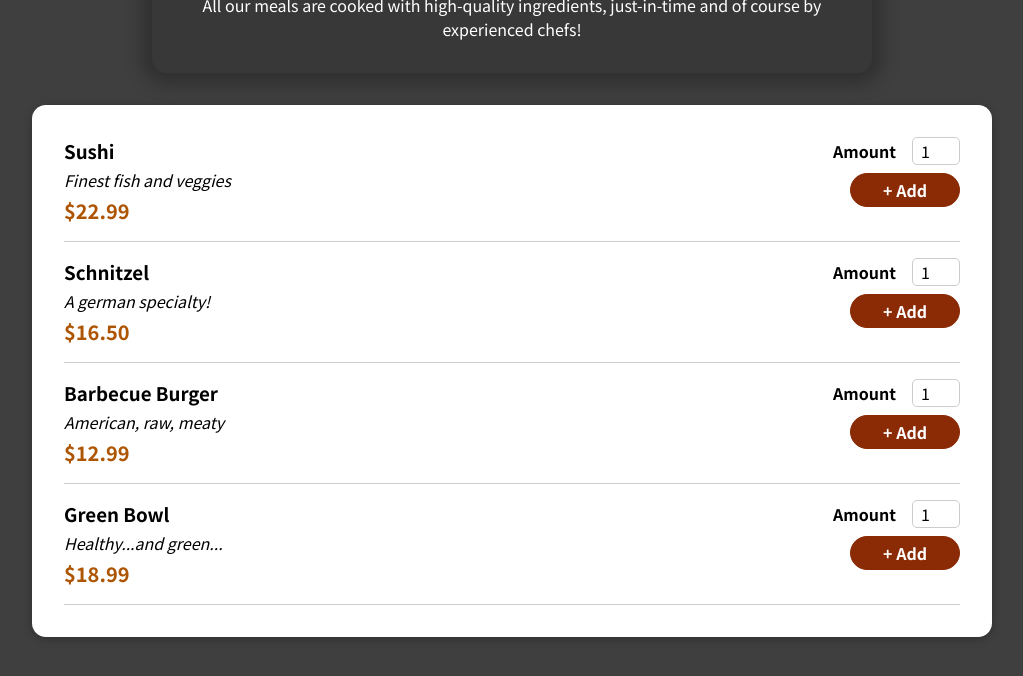
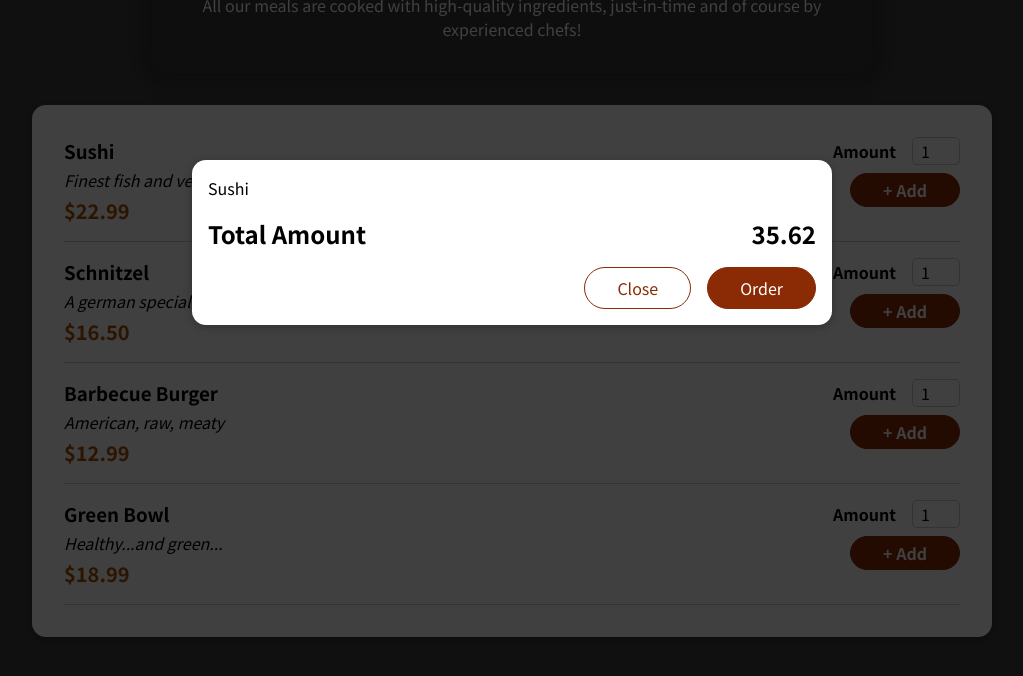
Before and after one commit to yunusemreaksu/react-demo-project-food-order-app, a React (Create React App) app: page / in a window 1280 px wide. Shown: the top 676 px of the page, without its empty margins (128-1151 px from the left). Built offline with nearby package versions, Linux system fonts and the light colour scheme.

Commit message:
Added Modal Component

```diff
--- a/public/index.html
+++ b/public/index.html
@@ -28,6 +28,7 @@
   </head>
   <body>
     <noscript>You need to enable JavaScript to run this app.</noscript>
+    <div id="overlays"></div>
     <div id="root"></div>
     <!--
       This HTML file is a template.
--- a/src/App.js
+++ b/src/App.js
@@ -1,10 +1,12 @@
 import React from "react";
 import Header from "./components/Layout/Header";
 import Meals from "./components/Meals/Meals";
+import Cart from "./components/Cart/Cart";
 
 function App() {
   return (
     <React.Fragment>
+      <Cart />
       <Header />
       <main>
         <Meals />
--- a/src/components/Cart/Cart.js
+++ b/src/components/Cart/Cart.js
@@ -1,3 +1,4 @@
+import Modal from "../UI/Modal";
 import classes from "./Cart.module.css";
 
 const Cart = (props) => {
@@ -9,7 +10,7 @@
     </ul>
   );
   return (
-    <div>
+    <Modal>
       {cartItem}
       <div className={classes.total}>
         <span>Total Amount</span>
@@ -19,7 +20,7 @@
         <button className={classes["button--alt"]}>Close</button>
         <button className={classes.button}>Order</button>
       </div>
-    </div>
+    </Modal>
   );
 };
 
--- /dev/null
+++ b/src/components/UI/Modal.js
@@ -0,0 +1,29 @@
+import React from "react";
+import ReactDOM from "react-dom";
+
+import classes from "./Modal.module.css";
+
+const Backdrop = (props) => {
+  return <div className={classes.backdrop}></div>;
+};
+
+const ModalOverlay = (props) => {
+  return (
+    <div className={classes.modal}>
+      <div className={classes.content}>{props.children}</div>
+    </div>
+  );
+};
+
+const portalElement = document.getElementById("overlays")
+
+const Modal = (props) => {
+  return (
+    <React.Fragment>
+      {ReactDOM.createPortal(<Backdrop />, portalElement)}
+      {ReactDOM.createPortal(<ModalOverlay> {props.children} </ModalOverlay>, portalElement)}
+    </React.Fragment>
+  );
+};
+
+export default Modal;
--- /dev/null
+++ b/src/components/UI/Modal.module.css
@@ -0,0 +1,40 @@
+.backdrop {
+  position: fixed;
+  top: 0;
+  left: 0;
+  width: 100%;
+  height: 100vh;
+  z-index: 20;
+  background-color: rgba(0, 0, 0, 0.75);
+}
+
+.modal {
+  position: fixed;
+  top: 20vh;
+  left: 5%;
+  width: 90%;
+  background-color: white;
+  padding: 1rem;
+  border-radius: 14px;
+  box-shadow: 0 2px 8px rgba(0, 0, 0, 0.25);
+  z-index: 30;
+  animation: slide-down 300ms ease-out forwards;
+}
+
+@media (min-width: 768px) {
+  .modal {
+    width: 40rem;
+    left: calc(50% - 20rem);
+  }
+}
+
+@keyframes slide-down {
+  from {
+    opacity: 0;
+    transform: translateY(-3rem);
+  }
+  to {
+    opacity: 1;
+    transform: translateY(0);
+  }
+}
```
Also changed, not shown: 1 other file (tests, documents, lock files or other folders).
